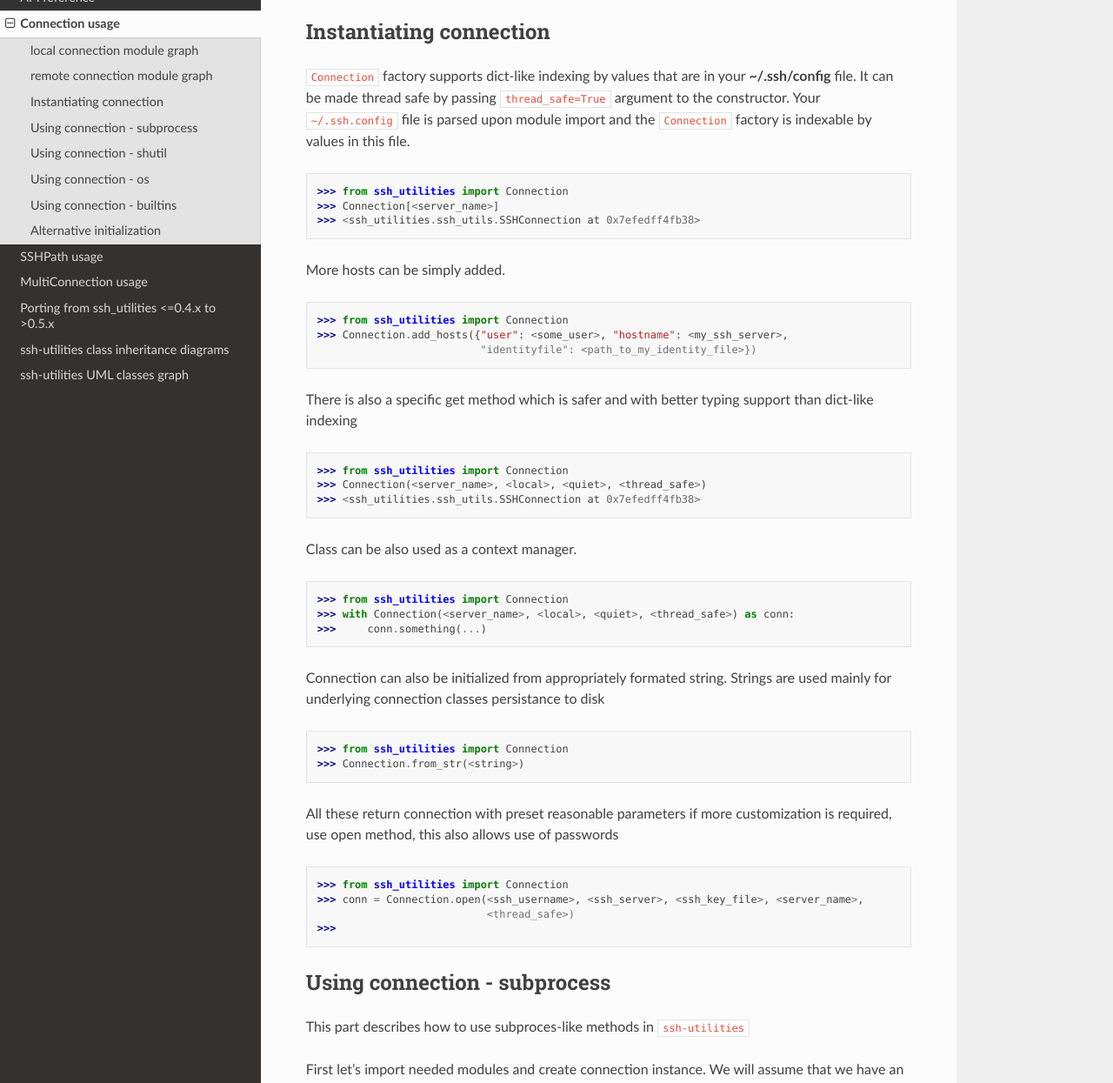
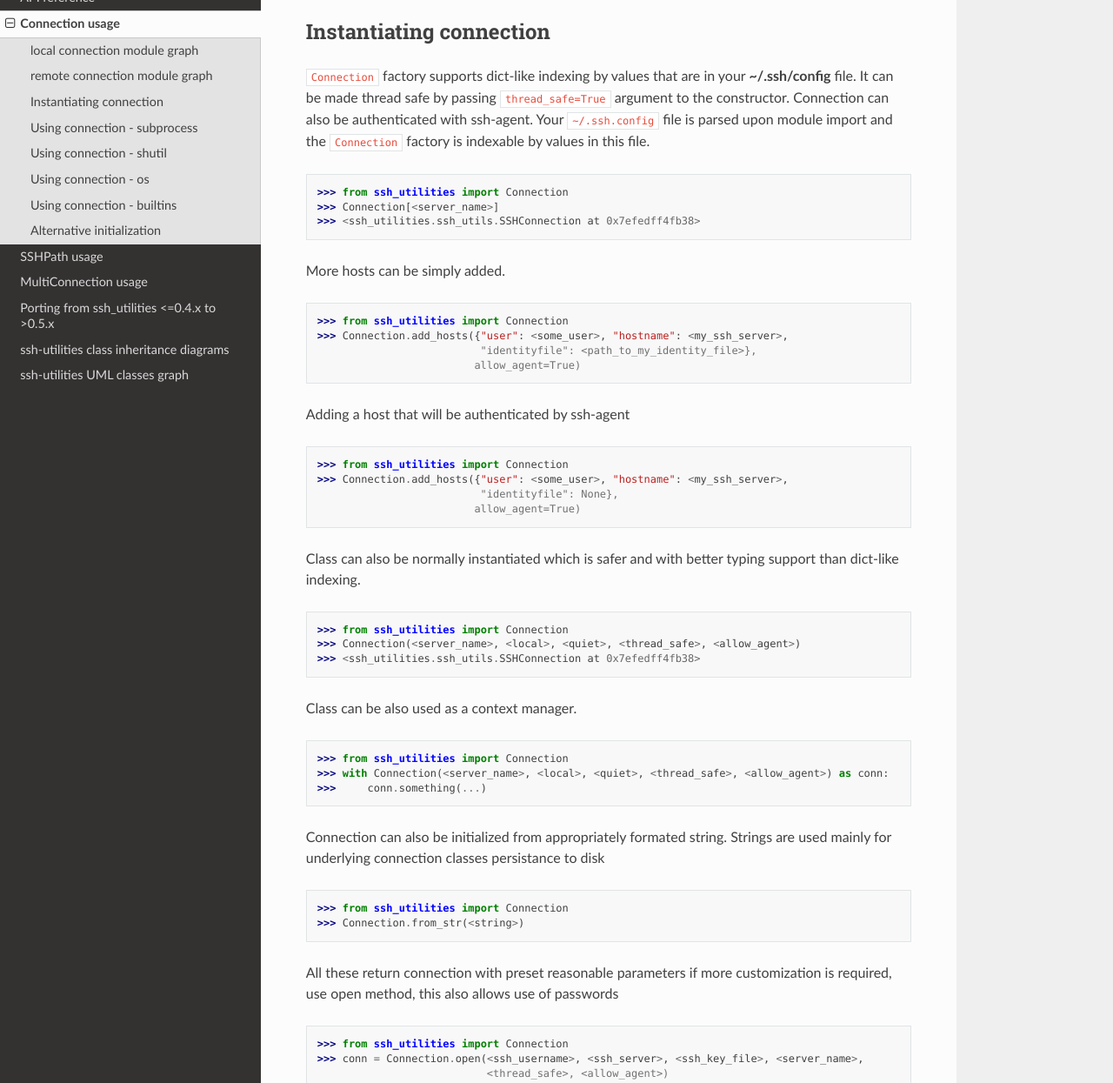
Before and after one commit to marian-code/ssh-utilities, a Sphinx documentation site: the page built from docs/source/usage_conn.rst, in a window 1280 px wide and 1400 px high, scrolled down 345 px, cut to the strip 155-1400 px from the top of the window. Shown: the whole strip at 87% size. Built offline with Sphinx 7.4.7 and the Read the Docs theme 2.0.0, drawn with Linux system fonts in a browser that asks for light colours.

Commit message:
correct and complete missig docs

```diff
--- a/docs/source/usage_conn.rst
+++ b/docs/source/usage_conn.rst
@@ -18,7 +18,8 @@ Instantiating connection
 
 ``Connection`` factory supports dict-like indexing by values that are in
 your **~/.ssh/config** file. It can be made thread safe by passing
-``thread_safe=True`` argument to the constructor. Your ``~/.ssh.config`` file
+``thread_safe=True`` argument to the constructor. Connection can also be
+authenticated with ssh-agent. Your ``~/.ssh.config`` file
 is parsed upon module import and the ``Connection`` factory is indexable by
 values in this file.
 
@@ -34,15 +35,25 @@ More hosts can be simply added.
 
     >>> from ssh_utilities import Connection
     >>> Connection.add_hosts({"user": <some_user>, "hostname": <my_ssh_server>,
-                              "identityfile": <path_to_my_identity_file>})
+                              "identityfile": <path_to_my_identity_file>},
+                             allow_agent=True)
 
-There is also a specific get method which is safer and with better typing
-support than dict-like indexing
+Adding a host that will be authenticated by ssh-agent
 
 .. code-block:: python
 
     >>> from ssh_utilities import Connection
-    >>> Connection(<server_name>, <local>, <quiet>, <thread_safe>)
+    >>> Connection.add_hosts({"user": <some_user>, "hostname": <my_ssh_server>,
+                              "identityfile": None},
+                             allow_agent=True)
+
+Class can also be normally instantiated which is safer and with better typing
+support than dict-like indexing.
+
+.. code-block:: python
+
+    >>> from ssh_utilities import Connection
+    >>> Connection(<server_name>, <local>, <quiet>, <thread_safe>, <allow_agent>)
     >>> <ssh_utilities.ssh_utils.SSHConnection at 0x7efedff4fb38>
 
 Class can be also used as a context manager.
@@ -50,7 +61,7 @@ Class can be also used as a context manager.
 .. code-block:: python
 
     >>> from ssh_utilities import Connection
-    >>> with Connection(<server_name>, <local>, <quiet>, <thread_safe>) as conn:
+    >>> with Connection(<server_name>, <local>, <quiet>, <thread_safe>, <allow_agent>) as conn:
     >>>     conn.something(...)
 
 Connection can also be initialized from appropriately formated string.
@@ -69,7 +80,7 @@ customization is required, use open method, this also allows use of passwords
 
     >>> from ssh_utilities import Connection
     >>> conn = Connection.open(<ssh_username>, <ssh_server>, <ssh_key_file>, <server_name>,
-                               <thread_safe>)
+                               <thread_safe>, <allow_agent>)
     >>>
 
 Using connection - subprocess
```
Also changed, not shown: README.rst (+16 -9 lines), 2 other files.
